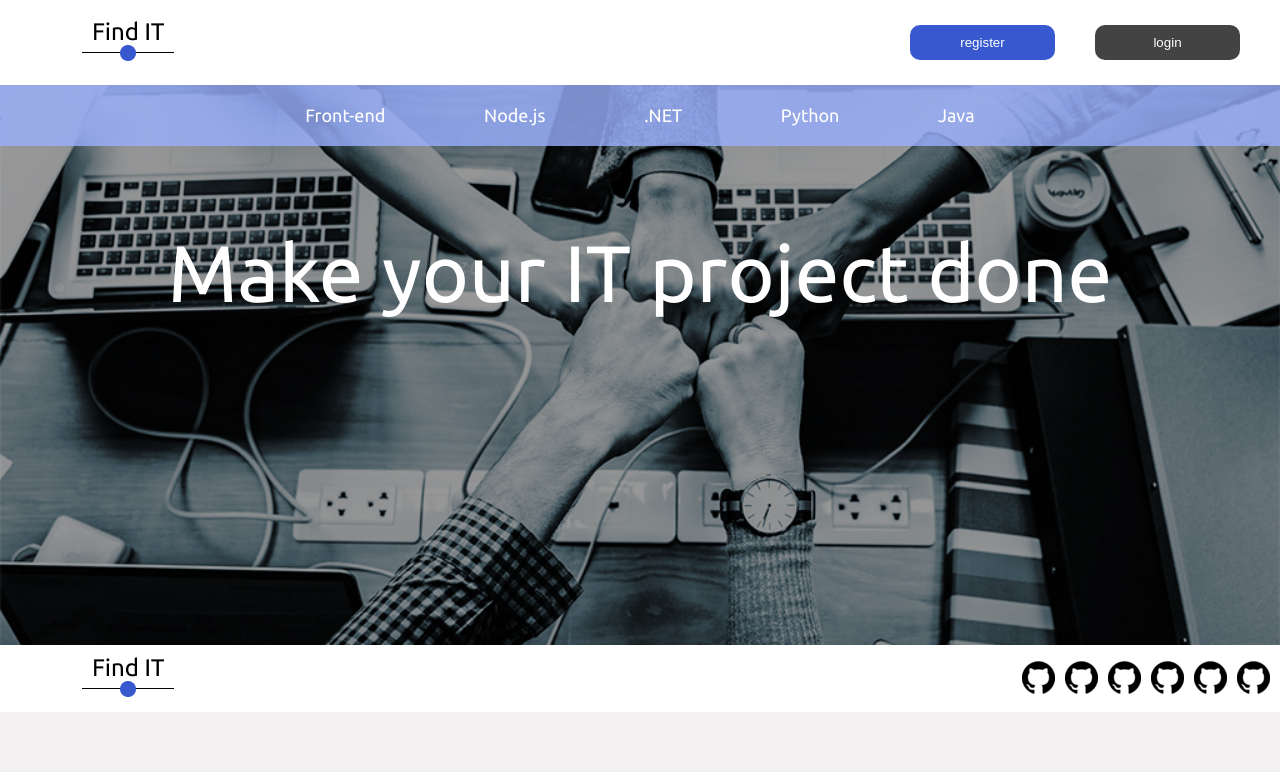
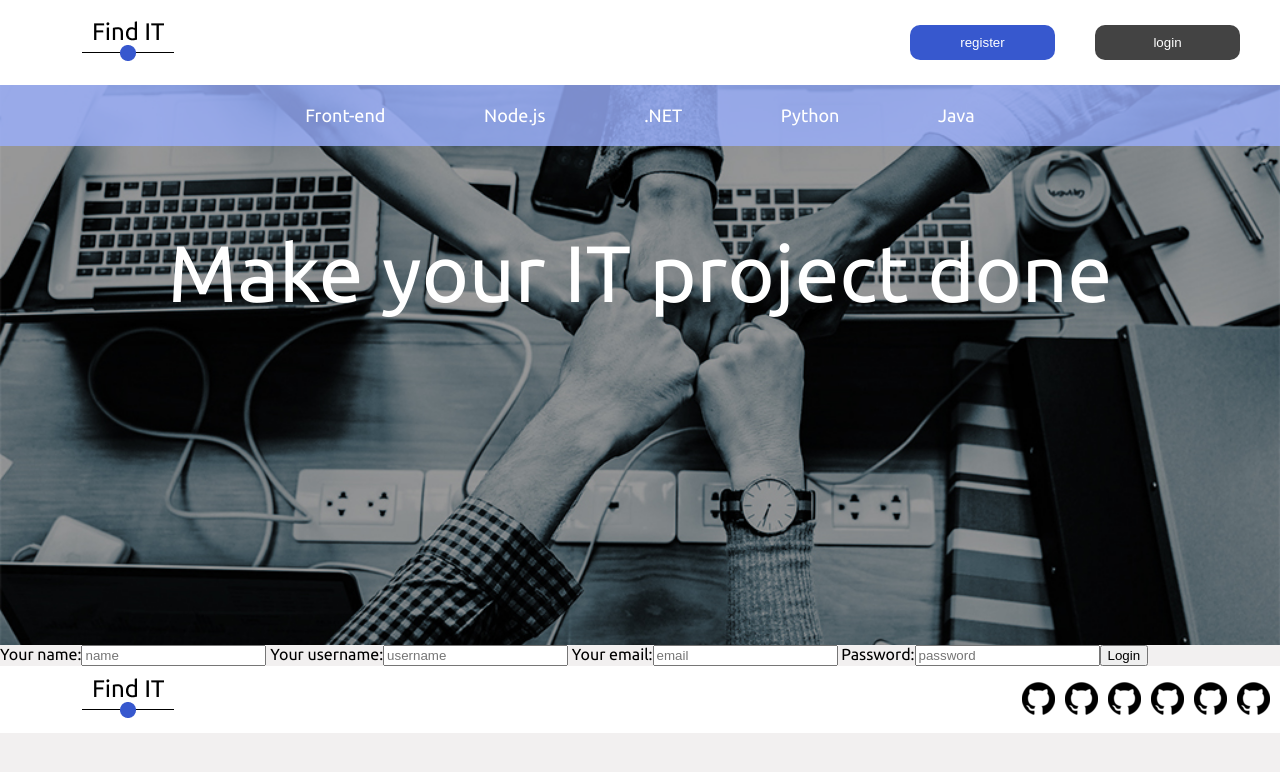
Before and after one commit to SzymonCzapkowski/find-it-client, a React (Create React App) app: page /register in a window 1280 px wide. Shown: the top 772 px of the page. Built offline with nearby package versions, Linux system fonts and the light colour scheme.

Commit message:
something fixed

```diff
--- a/src/components/Layout/LoginForm/LoginForm.jsx
+++ b/src/components/Layout/LoginForm/LoginForm.jsx
@@ -1,5 +1,4 @@
 import React from 'react'
-import ReactDOM from 'react-dom'
 import { LoginContainer } from './LoginFormStyles'
 import { EmailForm } from './LoginFormStyles'
 import { PasswordForm } from './LoginFormStyles'
@@ -29,20 +28,20 @@ const LoginForm = ({ values }) => ( <
     Form >
 );
 
-const FormikApp = withFormik({
-    mapPropsToValues({ email, password }) {
+export default withFormik({
+    mapPropsToValues() {
         return {
-            email: email || "",
-            password: password || ""
+            email: "",
+            password: ""
         };
     },
     handleSubmit(values) {
-        console.log(values);
+        console.log(values)
     }
 })(LoginForm);
 
-const rootElement = document.getElementById("root");
-ReactDOM.render( < FormikApp / > , rootElement);
+//</button>const rootElement = document.getElementById("root");
+//</label>ReactDOM.render( < FormikApp / > , rootElement);
 /*
 const LoginForm = () => {
 
@@ -65,4 +64,4 @@ const LoginForm = () => {
     );
 };
 */
-export default LoginForm;
+//export default LoginForm;
--- a/src/components/Layout/RegisterForm/RegisterForm.jsx
+++ b/src/components/Layout/RegisterForm/RegisterForm.jsx
@@ -1,16 +1,84 @@
 import React from 'react'
 import { RegisterContainer } from './RegisterFormStyles'
 import { NameForm } from './RegisterFormStyles'
+import {
+    withFormik,
+    Form,
+    Field
+} from "formik";
+//import Yup from "yup";
 
 
-const RegisterForm = () => {
+const RegisterForm = ({
+    values
+}) => ( <
+    Form >
+    <
+    label >
+    Your name:
+    <
+    Field type = "name"
+    name = "name"
+    placeholder = "name" / >
+    <
+    /label> <
+    label >
+    Your username:
+    <
+    Field type = "username"
+    name = "username"
+    placeholder = "username" / >
+    <
+    /label> <
+    label >
+    Your email:
+    <
+    Field type = "email"
+    name = "email"
+    placeholder = "email" / >
+    <
+    /label> <
+    label >
+    Password:
+    <
+    Field type = "password"
+    name = "password"
+    placeholder = "password" / >
+    <
+    /label>
 
-    return (
-        <RegisterContainer>
-            <NameForm>
-            </NameForm>
-        </RegisterContainer>
-    );
-};
+    <
+    button type = "submit" > Login < /button> < /
+    Form >
+);
 
-export default RegisterForm;
+export default withFormik({
+    mapPropsToValues() {
+        return {
+            name: "",
+            username: "",
+            email: "",
+            password: ""
+        };
+    },
+    handleSubmit(values) {
+        console.log(values);
+    }
+})(RegisterForm);
+
+//</button>const rootElement = document.getElementById("root");
+//</label>ReactDOM.render( < FormikApp / > , rootElement);
+
+//</label></label>const RegisterForm = () => {
+
+// return ( <
+//      RegisterContainer >
+//   <
+//    NameForm >
+//     <
+//     /NameForm> < /
+//     RegisterContainer >
+// );
+//};
+
+//export default RegisterForm;
```
